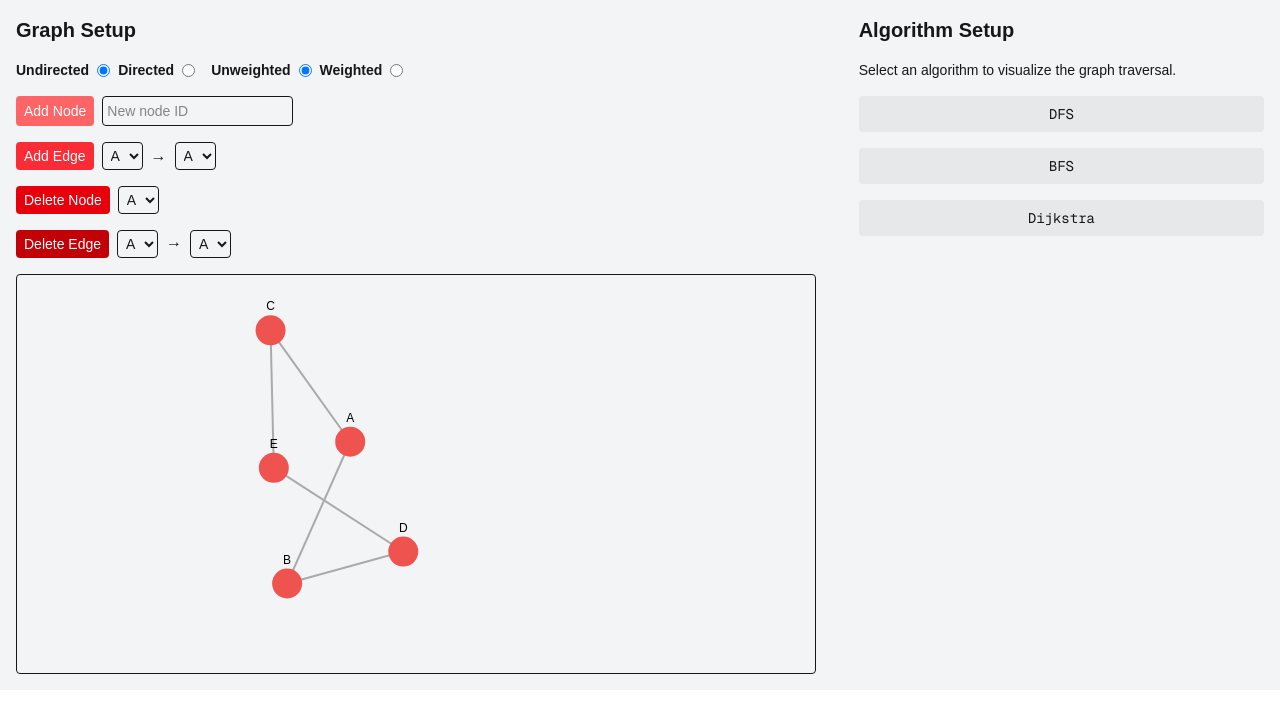
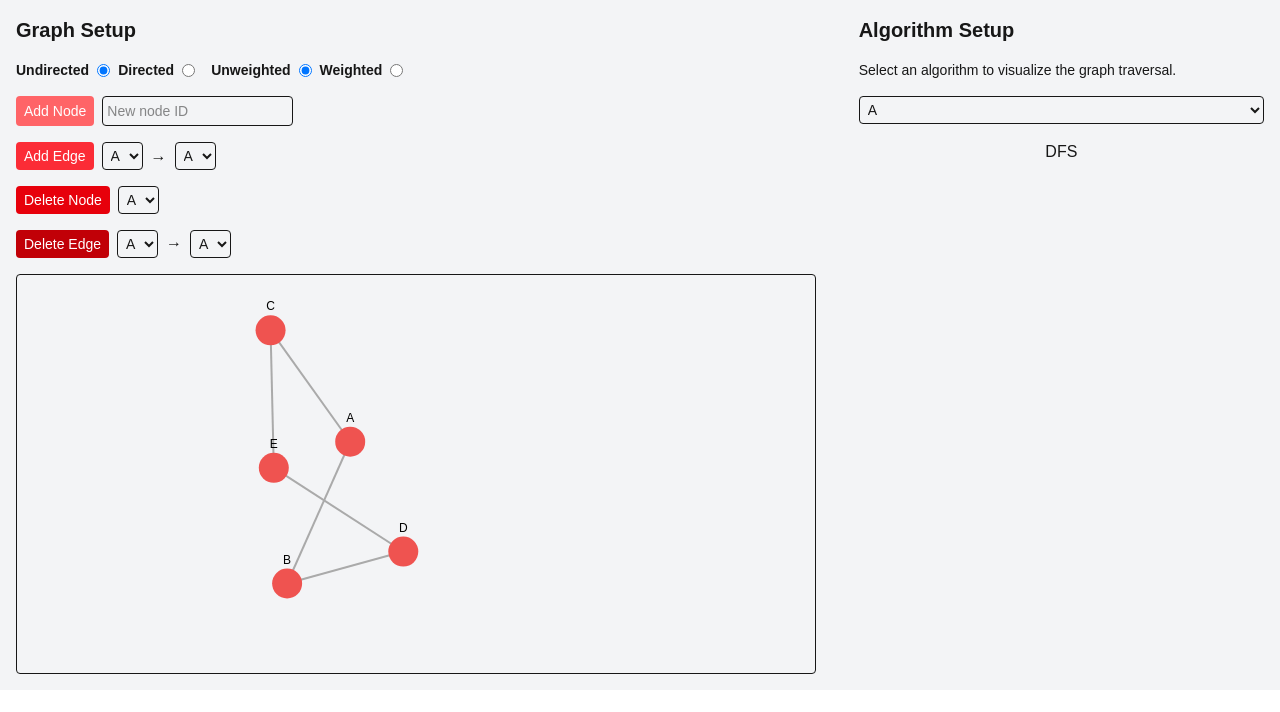
Before and after one commit to kimestelle/algorithm-visualizer, a Next.js app: page / in a window 1280 px wide. Shown: the top 712 px of the page. Built offline with nearby package versions, Linux system fonts and the light colour scheme.

Commit message:
highlights nodes according to dfs

```diff
--- /dev/null
+++ b/src/app/algorithms/dfs.ts
@@ -0,0 +1,21 @@
+import { GraphData } from "../types";
+
+export function runDFS(graph: GraphData, startId: string): string[] {
+  if (graph.isWeighted) throw new Error("DFS does not run on a weighted graph");
+
+  const visited = new Set<string>();
+  const result: string[] = [];
+
+  function dfs(node: string) {
+    if (visited.has(node)) return;
+    visited.add(node);
+    result.push(node);
+    const neighbors = graph.edges
+      .filter(e => e.node1 === node || (!graph.isDirected && e.node2 === node))
+      .map(e => (e.node1 === node ? e.node2 : e.node1));
+    neighbors.forEach(dfs);
+  }
+
+  dfs(startId);
+  return result;
+}
--- /dev/null
+++ b/src/app/algorithms/index.ts
@@ -0,0 +1,8 @@
+import { runDFS } from "./dfs";
+import { GraphData } from "../types";
+
+export type TraversalFunction = (graph: GraphData, startId: string) => string[];
+
+export const algorithmMap: Record<string, TraversalFunction> = {
+  dfs: runDFS,
+};
--- a/src/app/components/ForceGraph.tsx
+++ b/src/app/components/ForceGraph.tsx
@@ -1,6 +1,7 @@
 'use client';
 
 import * as d3 from 'd3';
+
 import { useEffect, useRef } from 'react';
 
 interface NodeType {
@@ -22,6 +23,7 @@ interface ForceGraphProps {
   edges: LinkType[];
   isDirected: boolean;
   isWeighted: boolean;
+  highlightedNodes?: string[];
 }
 
 interface SimNode extends d3.SimulationNodeDatum {
@@ -37,7 +39,7 @@ interface SimLink extends d3.SimulationLinkDatum<SimNode> {
 }
 
 
-export default function ForceGraph({ nodes, edges, isDirected, isWeighted }: ForceGraphProps) {
+export default function ForceGraph({ nodes, edges, isDirected, isWeighted, highlightedNodes }: ForceGraphProps) {
   const svgRef = useRef<SVGSVGElement | null>(null);
 
   useEffect(() => {
@@ -83,7 +85,10 @@ export default function ForceGraph({ nodes, edges, isDirected, isWeighted }: For
       link.attr("marker-end", "url(#arrow)");
     }
 
-    const node = svg.append<SVGGElement>('g')
+    const nodeGroup = svg.append<SVGGElement>('g')
+        .attr('id', 'nodes');
+
+    const node = nodeGroup
       .selectAll<SVGCircleElement, NodeType>('circle')
       .data(nodes)
       .join('circle')
@@ -163,5 +168,20 @@ export default function ForceGraph({ nodes, edges, isDirected, isWeighted }: For
 
   }, [nodes, edges, isDirected, isWeighted]);
 
+  //second useeffect to handle highlighted nodes without rerendering graph
+  useEffect(() => {
+    if (!svgRef.current || !highlightedNodes) return;
+
+    d3.select(svgRef.current)
+      .select("#nodes")
+      .selectAll<SVGCircleElement, NodeType>("circle")
+      .transition()
+      .duration(300)
+      .attr("fill", d => highlightedNodes.includes(d.id) ? "#4caf50" : "#ef5350");
+
+  }, [highlightedNodes]);
+
+
+
   return <svg ref={svgRef} className="rounded border w-full max-w-[800px]" />;
 }
--- a/src/app/page.tsx
+++ b/src/app/page.tsx
@@ -1,6 +1,8 @@
 'use client'
 import ForceGraph from './components/ForceGraph';
-import { useState } from "react";
+import { algorithmMap } from './algorithms';
+import { GraphData } from './types';
+import { useState, useMemo } from "react";
 
 export default function Home() {
   const [nodes, setNodes] = useState<string[]>(["A", "B", "C", "D", "E"]);
@@ -13,6 +15,38 @@ export default function Home() {
   ]);
   const [isDirected, setIsDirected] = useState(false);
   const [isWeighted, setIsWeighted] = useState(false);
+
+  const [highlightedNodes, setHighlightedNodes] = useState<string[]>([]);
+  const [selectedNode, setSelectedNode] = useState<string>(nodes[0]);
+
+  //memoize nodes and edges to avoid unnecessary rerenders
+  const memoizedNodes = useMemo(() => nodes.map(id => ({ id })), [nodes]);
+  const memoizedEdges = useMemo(
+    () => edges.map(({ node1, node2, weight }) => ({ source: node1, target: node2, weight })),
+    [edges]
+  );
+
+
+  function runAlgorithm(algo: keyof typeof algorithmMap) {
+    const graph: GraphData = {
+      nodes: nodes.map((id) => ({ id })),
+      edges,
+      isDirected,
+      isWeighted,
+    };
+
+    try {
+      const traversal = algorithmMap[algo](graph, selectedNode);
+      let index = 0;
+      const interval = setInterval(() => {
+        setHighlightedNodes(traversal.slice(0, index + 1));
+        index++;
+        if (index >= traversal.length) clearInterval(interval);
+      }, 500);
+    } catch (err) {
+      alert((err as Error).message);
+    }
+  }
 
   return (
 <main className="w-full h-full flex flex-row ">
@@ -128,35 +162,31 @@ export default function Home() {
 
   {/* graph interface */}
   <ForceGraph
-    nodes={nodes.map(id => ({ id }))}
-    edges={edges.map(({ node1, node2, weight }) => ({ source: node1, target: node2, weight }))}
+    nodes={memoizedNodes}
+    edges={memoizedEdges}
     isDirected={isDirected}
     isWeighted={isWeighted}
+    highlightedNodes={highlightedNodes}
   />
+
   </div>
 
   {/* panel for algorithm display */}
   <div id='algorithm-setup' className="flex-1 p-4 bg-gray-100 dark:bg-gray-800 flex flex-col gap-4">
     <h1 className="text-xl font-bold">Algorithm Setup</h1>
     <p className="text-sm">Select an algorithm to visualize the graph traversal.</p>
-    <button
+    <select
+      className="p-1 border rounded text-sm"
+      value={selectedNode}
+      onChange={(e) => setSelectedNode(e.target.value)}
+    >
+      {nodes.map((n) => (
+        <option key={n}>{n}</option>
+        ))}
+      </select>
 
-      className="bg-black/[.05] dark:bg-white/[.06] text-sm font-mono px-4 py-2 rounded hover:bg-black/[.1] dark:hover:bg-white/[.1] transition-colors"
-    >
-      DFS
-    </button>
-    <button
+    <button onClick={() => runAlgorithm("dfs")} className="...">DFS</button>
 
-      className="bg-black/[.05] dark:bg-white/[.06] text-sm font-mono px-4 py-2 rounded hover:bg-black/[.1] dark:hover:bg-white/[.1] transition-colors"
-    >
-      BFS
-    </button>
-    <button
-
-      className="bg-black/[.05] dark:bg-white/[.06] text-sm font-mono px-4 py-2 rounded hover:bg-black/[.1] dark:hover:bg-white/[.1] transition-colors"
-    >
-      Dijkstra
-    </button>
   </div>
 </main>
 
--- /dev/null
+++ b/src/app/types.ts
@@ -0,0 +1,16 @@
+export interface GraphNode {
+    id: string;
+  }
+
+  export interface GraphEdge {
+    node1: string;
+    node2: string;
+    weight?: number;
+  }
+
+  export interface GraphData {
+    nodes: GraphNode[];
+    edges: GraphEdge[];
+    isDirected: boolean;
+    isWeighted: boolean;
+  }
```
